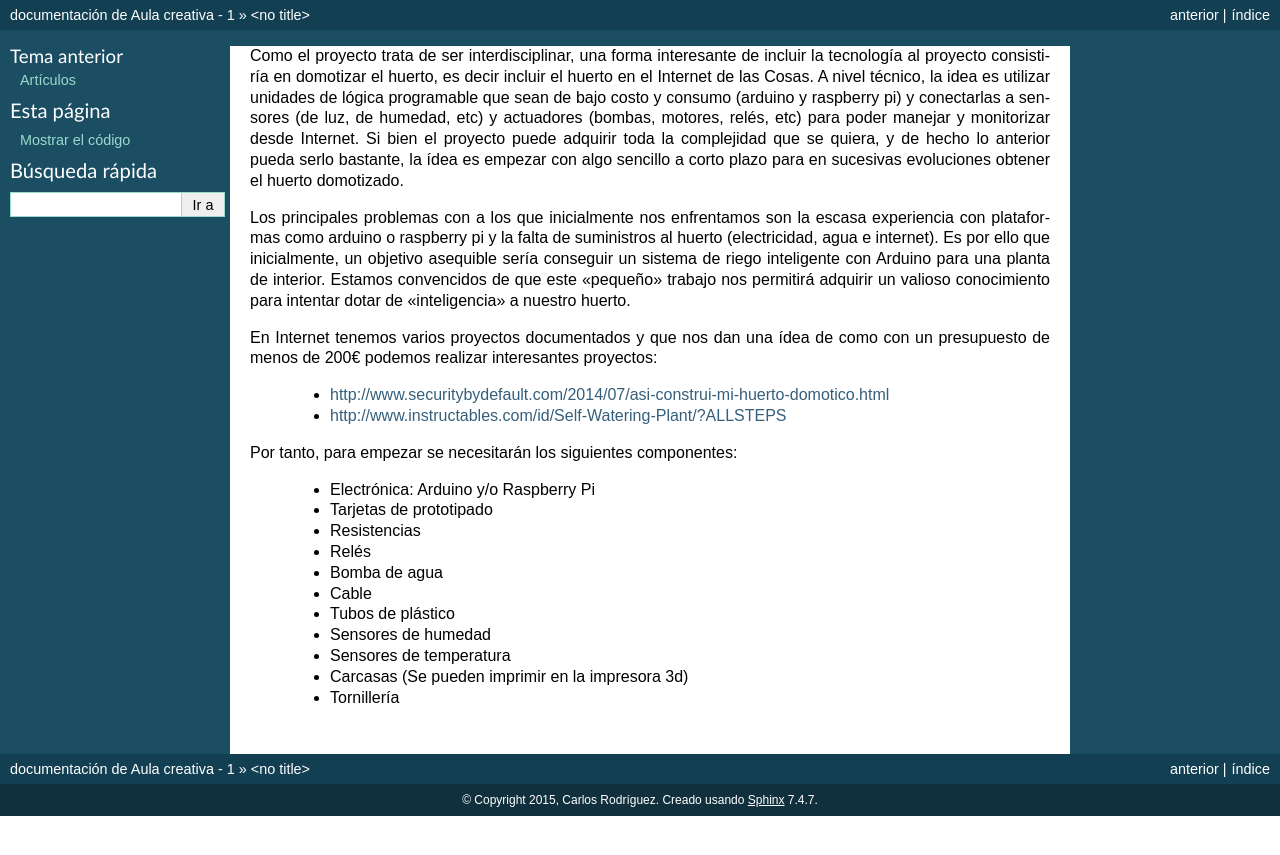
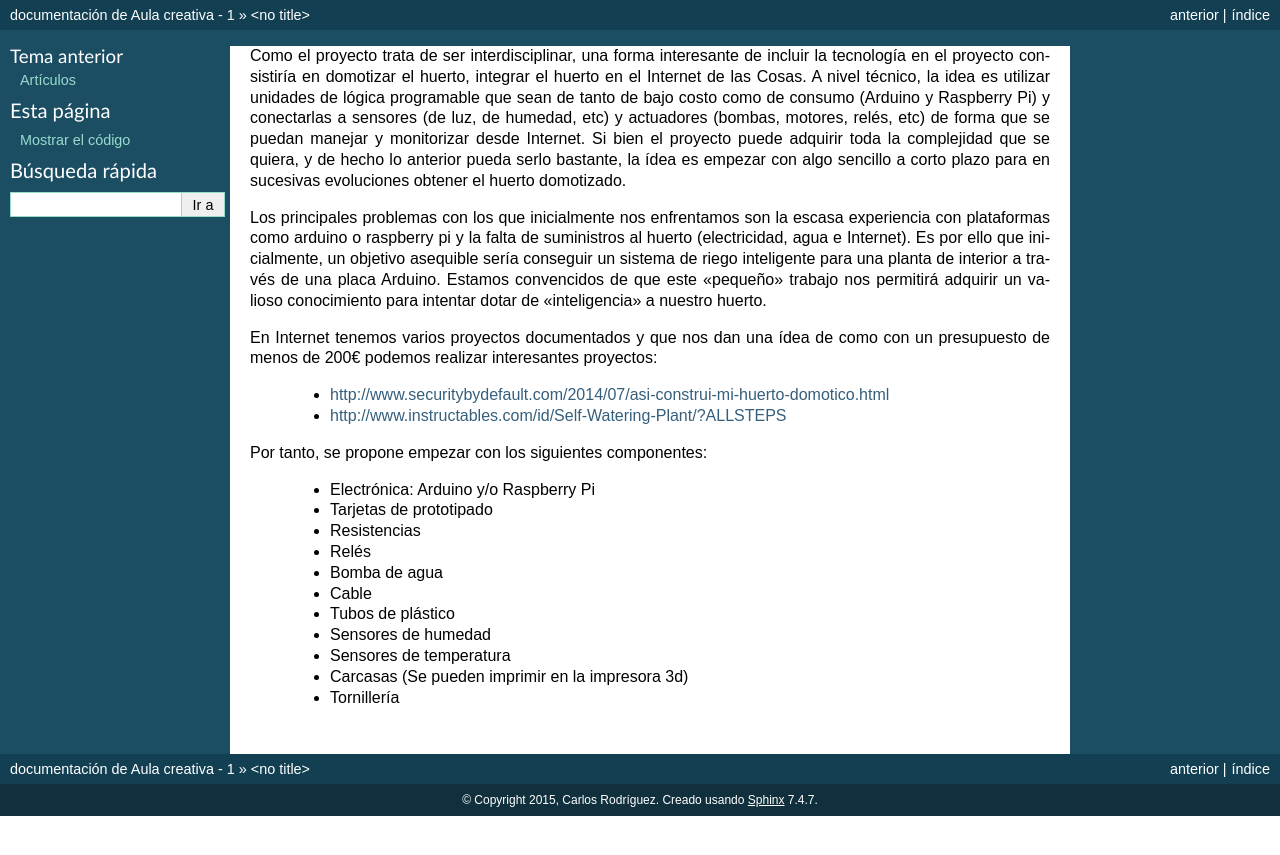
Before and after one commit to es3a10/aula_creativa, a Sphinx documentation site: the page built from docs/articulos2.rst, in a window 1280 px wide. Shown: the top 855 px of the page. Built offline with Sphinx 7.4.7, drawn with Linux system fonts in a browser that asks for light colours.

Commit message:
Update articulos2.rst

```diff
--- a/docs/articulos2.rst
+++ b/docs/articulos2.rst
@@ -1,17 +1,17 @@
 Como el proyecto trata de ser interdisciplinar, una forma interesante de incluir
-la tecnología al proyecto consistiría en domotizar el huerto, es decir incluir
+la tecnología en el proyecto consistiría en domotizar el huerto, integrar
 el huerto en el Internet de las Cosas. A nivel técnico, la idea es utilizar
-unidades de lógica programable que sean de bajo costo y consumo (arduino y raspberry pi) y
+unidades de lógica programable que sean de tanto de bajo costo como de consumo (Arduino y Raspberry Pi) y
 conectarlas a sensores (de luz, de humedad, etc) y actuadores (bombas, motores, relés, etc)
-para poder manejar y monitorizar desde Internet. Si bien el proyecto puede
+de forma que se puedan manejar y monitorizar desde Internet. Si bien el proyecto puede
 adquirir toda la complejidad que se quiera, y de hecho lo anterior pueda serlo bastante,
 la ídea es empezar con algo sencillo a corto plazo para en sucesivas evoluciones obtener el
 huerto domotizado.
 
-Los principales problemas con a los que inicialmente nos enfrentamos son la escasa experiencia
+Los principales problemas con los que inicialmente nos enfrentamos son la escasa experiencia
 con plataformas como arduino o raspberry pi y la falta de suministros al huerto (electricidad, agua
-e internet). Es por ello que inicialmente, un objetivo asequible sería conseguir un sistema
-de riego inteligente con Arduino para una planta de interior.
+e Internet). Es por ello que inicialmente, un objetivo asequible sería conseguir un sistema
+de riego inteligente para una planta de interior a través de una placa Arduino.
 Estamos convencidos de que este "pequeño" trabajo nos permitirá adquirir un valioso
 conocimiento para intentar dotar de "inteligencia" a nuestro huerto.
 
@@ -19,10 +19,9 @@ En Internet tenemos varios proyectos documentados y que nos dan una ídea de com
 con un presupuesto de menos de 200€ podemos realizar interesantes proyectos:
 
 	- http://www.securitybydefault.com/2014/07/asi-construi-mi-huerto-domotico.html
-
 	- http://www.instructables.com/id/Self-Watering-Plant/?ALLSTEPS
 
-Por tanto, para empezar se necesitarán los siguientes componentes:
+Por tanto, se propone empezar con los siguientes componentes:
 
 	- Electrónica: Arduino y/o Raspberry Pi
 	- Tarjetas de prototipado
```
